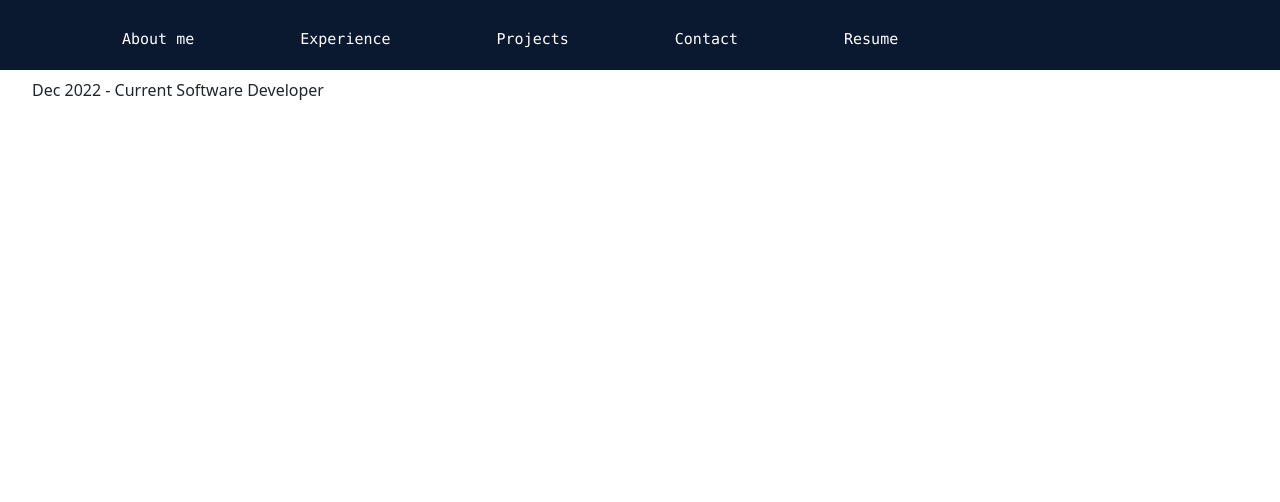
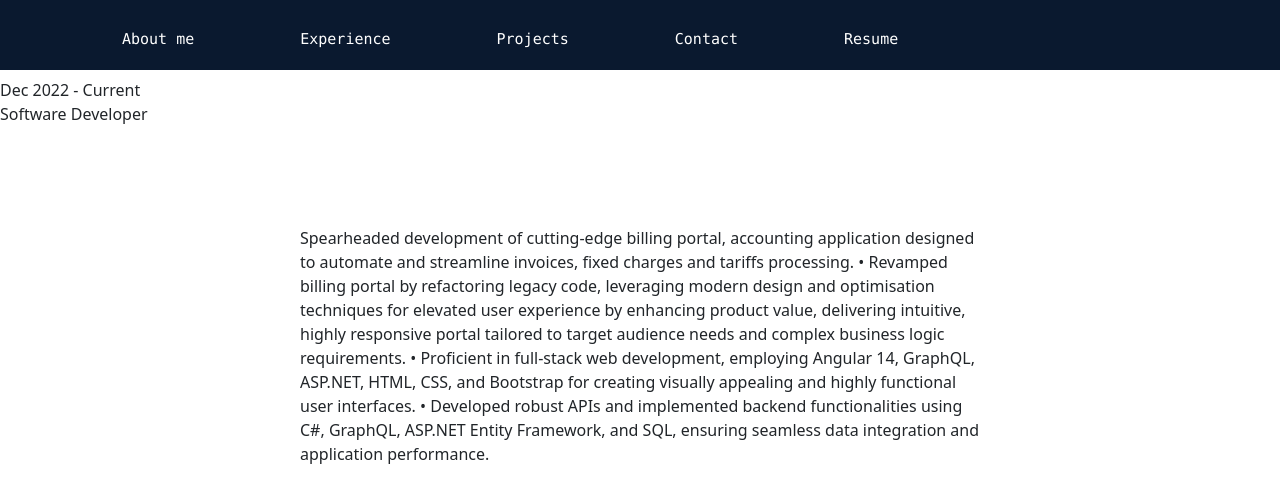
Before and after one commit to Anusha-Bharati/AnushaB-portfolio, an Angular app: page /home in a window 1280 px wide. Both pictures are taken after a click on the tab "Experience". Shown: the top 502 px of the page. Built offline with nearby package versions, Linux system fonts and the light colour scheme.

Commit message:
commit changes

```diff
--- a/src/app/components/general/header/header.component.html
+++ b/src/app/components/general/header/header.component.html
@@ -21,9 +21,14 @@
     <ng-template ngbNavContent>
         <section>
             <div>
-            <ul>
-                Dec 2022 - Current                 Software Developer
-            </ul>
+
+                Dec 2022 - Current      <br>   Software Developer
+                <p>
+  Spearheaded development of cutting-edge billing portal, accounting application designed to automate and streamline invoices, fixed charges and tariffs processing.
+• Revamped billing portal by refactoring legacy code, leveraging modern design and optimisation techniques for elevated user experience by enhancing product value, delivering intuitive, highly responsive portal tailored to target audience needs and complex business logic requirements.
+• Proficient in full-stack web development, employing Angular 14, GraphQL, ASP.NET, HTML, CSS, and Bootstrap for creating visually appealing and highly functional user interfaces.
+• Developed robust APIs and implemented backend functionalities using C#, GraphQL, ASP.NET Entity Framework, and SQL, ensuring seamless data integration and application performance.
+                </p>
 
             </div>
         </section>
```
